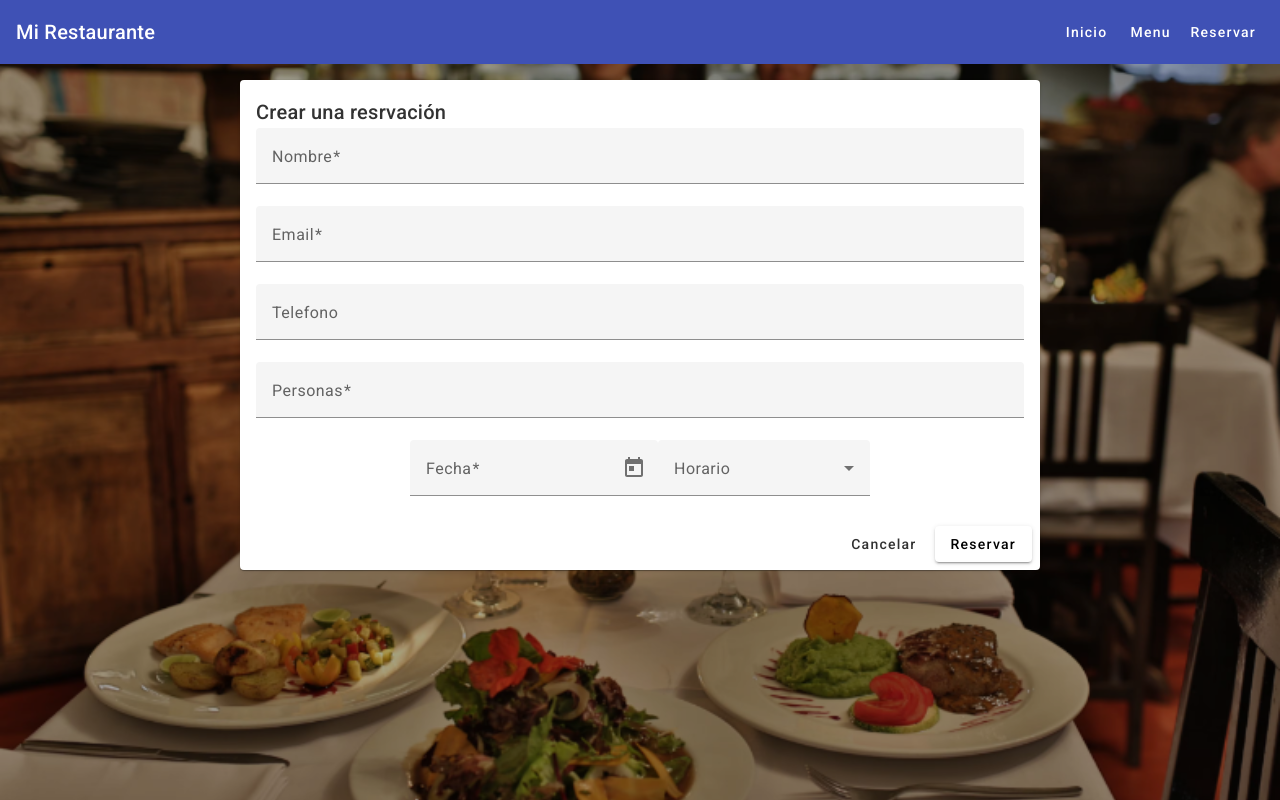
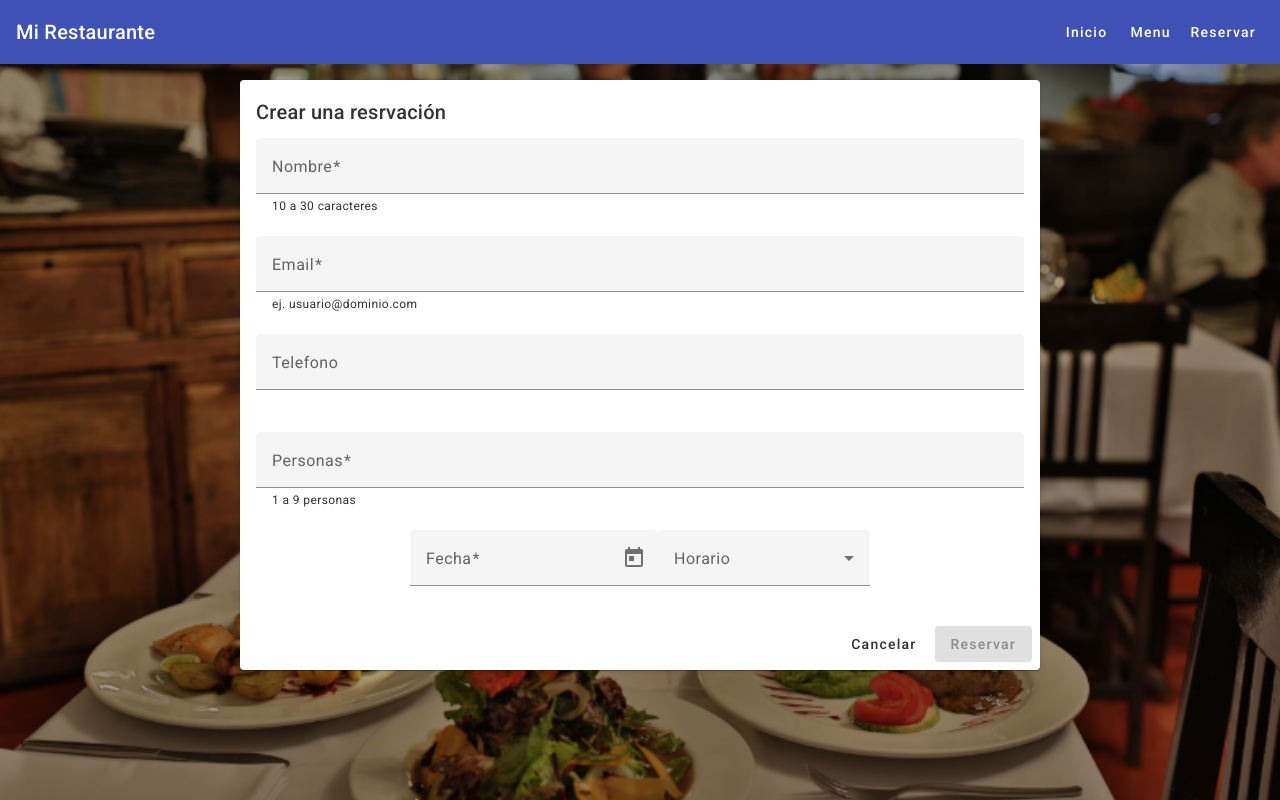
Before and after one commit to Erick-U-erre/daa-restaurant, an Angular app: page /reservation in a window 1280 px wide. Built offline with nearby package versions, Linux system fonts and the light colour scheme.

Commit message:
Creación de forma de reservaciones (parte 3)

```diff
--- a/src/app/reservation/reservation.component.css
+++ b/src/app/reservation/reservation.component.css
@@ -15,6 +15,11 @@
 
   }
 
+mat-form-field {
+    margin:10px 0;
+}
+
+
 .full-width {
     width: 100%;
 }
--- a/src/app/reservation/reservation.component.html
+++ b/src/app/reservation/reservation.component.html
@@ -9,12 +9,18 @@
           <mat-form-field class="full-width">
             <mat-label>Nombre</mat-label>
             <input matInput type="text" placeholder="Escribe tu nombre" formControlName="name">
+            <mat-hint>10 a 30 caracteres</mat-hint>
+            <mat-error *ngIf="form.controls['name'].errors?.['required']">Este campo es requerido</mat-error>
+            <mat-error *ngIf="form.controls['name'].errors?.['minlength']">Por favor ingrese más de 10 caracteres</mat-error>
+            <mat-error *ngIf="form.controls['name'].errors?.['maxlength']">Por favor ingrese menos de 30 caracteres</mat-error>
           </mat-form-field>
 
            <!-- Email  -->
            <mat-form-field class="full-width">
             <mat-label>Email</mat-label>
             <input matInput type="email" placeholder="Escribe tu email" formControlName="email">
+            <mat-hint>ej. usuario@dominio.com</mat-hint>
+            <mat-error *ngIf="form.controls['email'].errors?.['required']">Este campo es requerido</mat-error>
           </mat-form-field>
 
            <!-- Phone  -->
@@ -27,6 +33,8 @@
            <mat-form-field class="full-width">
             <mat-label>Personas</mat-label>
             <input matInput type="number" placeholder="No. de personas" formControlName="people">
+            <mat-hint>1 a 9 personas</mat-hint>
+            <mat-error *ngIf="form.controls['people'].errors?.['required']">Este campo es requerido</mat-error>
           </mat-form-field>
 
            <!-- Date  -->
@@ -35,6 +43,7 @@
             <input matInput [matDatepicker]="picker" formControlName="reservationDate"/>
             <mat-datepicker-toggle matIconSuffix [for]="picker"></mat-datepicker-toggle>
             <mat-datepicker #picker></mat-datepicker>
+            <mat-error *ngIf="form.controls['reservationDate'].errors?.['required']">Este campo es requerido</mat-error>
           </mat-form-field>
 
            <!-- Schedule  -->
@@ -46,13 +55,14 @@
               <mat-option value="8">8:00 pm</mat-option>
               <mat-option value="9">9:00 pm</mat-option>
             </mat-select>
+            <mat-error *ngIf="form.controls['reservationSchedule'].errors?.['required']">Este campo es requerido</mat-error>
           </mat-form-field>
 
 
         </mat-card-content>
         <mat-card-actions align="end">
             <button mat-button type="reset" (click)="formCancel()">Cancelar</button>
-            <button mat-raised-button="primary" type="submit">Reservar</button>
+            <button mat-raised-button="primary" type="submit" [disabled]="!form.valid">Reservar</button>
         </mat-card-actions>
       </mat-card>
 </form>
```
